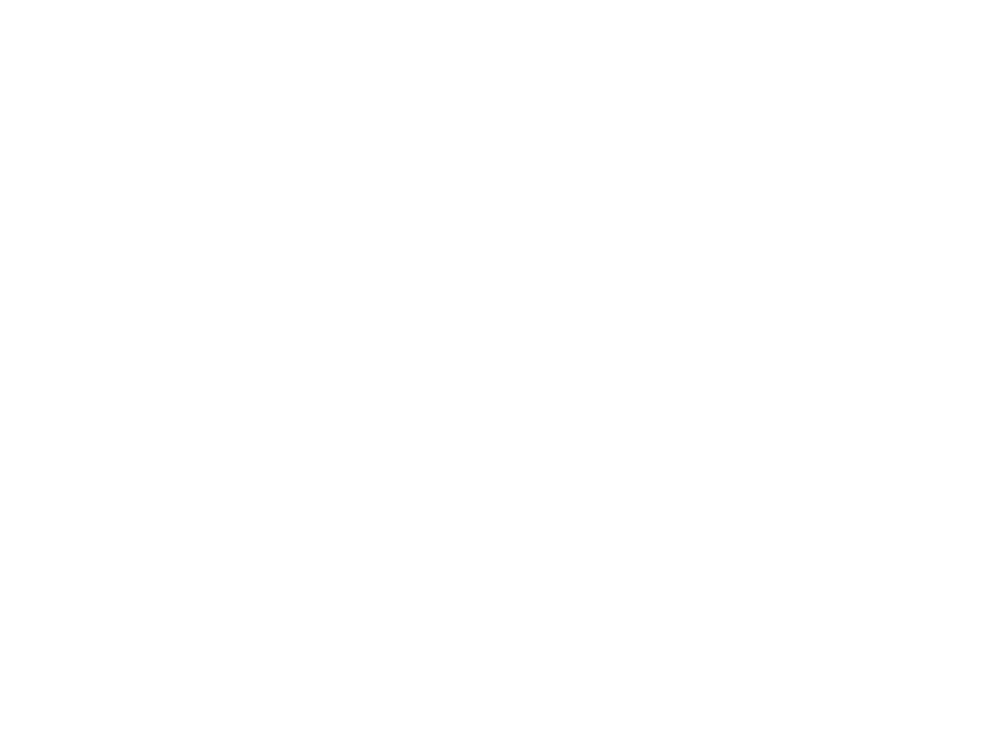
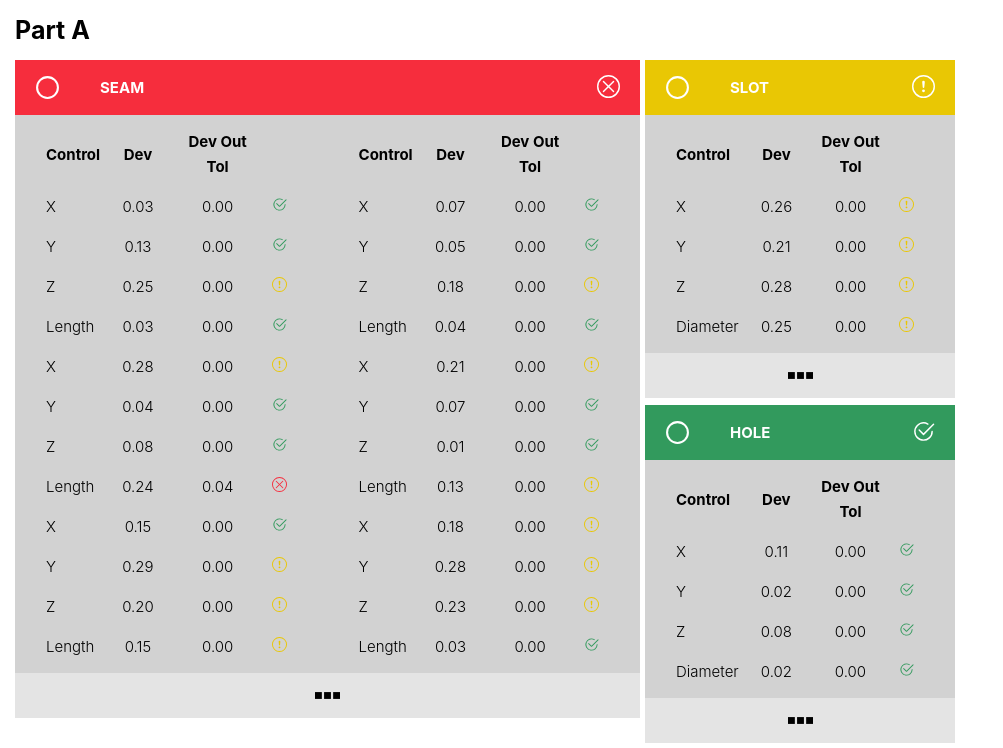
Before and after one commit to zeipepe/abb-test, a React (Create React App) app: page / in a window 1280 px wide. Shown: the top 748 px of the page, without its empty margins (0-1003 px from the left). Built offline with nearby package versions, Linux system fonts and the light colour scheme.

Commit message:
chore: clean up, add commentary and change shape of data to match design

```diff
--- a/src/views/Parts/Parts.js
+++ b/src/views/Parts/Parts.js
@@ -2,121 +2,11 @@ import React, { useState, useEffect } from "react";
 import Part from "../../components/Part/Part";
 import styles from "./Parts.module.css";
 function Parts() {
-  // const parts = [
-  //   {
-  //     name: "Part A",
-  //     features: [
-  //       {
-  //         name: "Feature Name",
-  //         controls: [
-  //           { name: "X", dev: 0, devTol: 0, status: "ok" },
-  //           { name: "Y", dev: 0, devTol: 0, status: "warning" },
-  //           { name: "Z", dev: 0, devTol: 0, status: "ok" },
-  //           { name: "Diameter", dev: 0, devTol: 0, status: "ok" },
-  //           { name: "X", dev: 0, devTol: 0, status: "ok" },
-  //           { name: "Y", dev: 0, devTol: 0, status: "warning" },
-  //           { name: "Z", dev: 0, devTol: 0, status: "ok" },
-  //           { name: "Diameter", dev: 0, devTol: 0, status: "ok" },
-  //           { name: "X", dev: 0, devTol: 0, status: "ok" },
-  //           { name: "Y", dev: 0, devTol: 0, status: "warning" },
-  //           { name: "Z", dev: 0, devTol: 0, status: "ok" },
-  //           { name: "Diameter", dev: 0, devTol: 0, status: "ok" },
-  //           { name: "X", dev: 0, devTol: 0, status: "ok" },
-  //           { name: "Y", dev: 0, devTol: 0, status: "warning" },
-  //           { name: "Z", dev: 0, devTol: 0, status: "ok" },
-  //           { name: "Diameter", dev: 0, devTol: 0, status: "ok" },
-  //           { name: "X", dev: 0, devTol: 0, status: "ok" },
-  //           { name: "Y", dev: 0, devTol: 0, status: "warning" },
-  //           { name: "Z", dev: 0, devTol: 0, status: "ok" },
-  //           { name: "Diameter", dev: 0, devTol: 0, status: "ok" },
-  //           { name: "X", dev: 0, devTol: 0, status: "ok" },
-  //           { name: "Y", dev: 0, devTol: 0, status: "warning" },
-  //           { name: "Z", dev: 0, devTol: 0, status: "ok" },
-  //           { name: "Diameter", dev: 0, devTol: 0, status: "ok" },
-  //         ],
-  //       },
-  //       {
-  //         name: "Feature's Name",
-  //         controls: [
-  //           { name: "X", dev: 0,status: "ok" },
-  //           { name: "Y", dev: 0, devTol: 0, status: "ok" },
-  //           { name: "Z", dev: 0, devTol: 0, status: "ok" },
-  //           { name: "Diameter", dev: 0, devTol: 0, status: "ok" },
-  //         ],
-  //       },
-  //       {
-  //         name: "Feature's Name",
-  //         controls: [
-  //           { name: "X", dev: 0, devTol: 0, status: "ok" },
-  //           { name: "Y", dev: 0, devTol: 0, status: "warning" },
-  //           { name: "Z", dev: 0, devTol: 0, status: "ok" },
-  //           { name: "Diameter", dev: 0, devTol: 0, status: "ok" },
-  //         ],
-  //       },
-  //       {
-  //         name: "Feature's Name",
-  //         controls: [
-  //           { name: "X", dev: 0, devTol: 0, status: "ok" },
-  //           { name: "Y", dev: 0, devTol: 0, status: "warning" },
-  //           { name: "Z", dev: 0, devTol: 0, status: "ok" },
-  //           { name: "Diameter", dev: 0, devTol: 0, status: "ok" },
-  //           { name: "X", dev: 0, devTol: 0, status: "ok" },
-  //           { name: "Y", dev: 0, devTol: 0, status: "warning" },
-  //           { name: "Z", dev: 0, devTol: 0, status: "ok" },
-  //           { name: "Diameter", dev: 0, devTol: 0, status: "ok" },
-  //           { name: "X", dev: 0, devTol: 0, status: "ok" },
-  //           { name: "Y", dev: 0, devTol: 0, status: "warning" },
-  //           { name: "Z", dev: 0, devTol: 0, status: "ok" },
-  //           { name: "Diameter", dev: 0, devTol: 0, status: "ok" },
-  //         ],
-  //       },
-  //       {
-  //         name: "Feature's Name",
-  //         controls: [
-  //           { name: "X", dev: 0, devTol: 0, status: "ok" },
-  //           { name: "Y", dev: 0, devTol: 0, status: "warning" },
-  //           { name: "Z", dev: 0, devTol: 0, status: "ok" },
-  //           { name: "Diameter", dev: 0, devTol: 0, status: "ok" },
-  //         ],
-  //       },
-  //       {
-  //         name: "Feature's Name",
-  //         controls: [
-  //           { name: "X", dev: 0, devTol: 0, status: "ok" },
-  //           { name: "Y", dev: 0, devTol: 0, status: "warning" },
-  //           { name: "Z", dev: 0, devTol: 0, status: "ok" },
-  //           { name: "Diameter", dev: 0, devTol: 0, status: "ok" },
-  //         ],
-  //       },
-  //     ],
-  //   },
-  //   {
-  //     name: "Part A",
-  //     features: [
-  //       {
-  //         name: "Feature Name",
-  //         controls: [
-  //           { name: "control", dev: 0, devTol: 0, status: "ok" },
-  //           { name: "control", dev: 0, devTol: 0, status: "warning" },
-  //           { name: "control", dev: 0, devTol: 0, status: "ok" },
-  //           { name: "control", dev: 0, devTol: 0, status: "ok" },
-  //         ],
-  //       },
-  //       {
-  //         name: "Feature Name",
-  //         controls: [
-  //           { name: "control", dev: 0, devTol: 0, status: "ok" },
-  //           { name: "control", dev: 0, devTol: 0, status: "warning" },
-  //           { name: "control", dev: 0, devTol: 0, status: "ok" },
-  //           { name: "control", dev: 0, devTol: 0, status: "ok" },
-  //         ],
-  //       },
-  //     ],
-  //   },
-  // ];
 
   const [parts, setParts] = useState([]);
   useEffect(() => {
+    //Define constants inside the effect to avoid issues with dependencies
+    //tolerance for each type of control
     const tolerances = {
       X: 0.3,
       Y: 0.3,
@@ -124,31 +14,8 @@ function Parts() {
       Diameter: 0.4,
       Length: 0.2,
     };
-
-    const generateParts = (partsBase) => {
-      return partsBase.map((part) => ({
-        ...part,
-        features: part.features.map((feature) => ({
-          ...feature,
-          controls: feature.controls.map((name) => {
-            let control = { name: name };
-            control.dev = (parseInt(Math.random() * 30)/100);
-            control.devTol = Math.max(0, control.dev - tolerances[name]);
-            control.status =
-              control.devTol > 0
-                ? "error"
-                : control.dev > tolerances[name] / 2
-                ? "warning"
-                : "ok";
-            return {...control,dev: control.dev.toFixed(2),devTol: control.devTol.toFixed(2)};
-          }),
-        })),
-      }));
-    };
-
-    const interval = setInterval(() => {
-      setParts(
-        generateParts([
+    // static base for the parts
+    const partsBase=[
       {
         name: "Part A",
         features: [
@@ -183,6 +50,9 @@ function Parts() {
           },
           { name: "Slot", controls: ["X", "Y", "Z", "Diameter"] },
           { name: "Hole", controls: ["X", "Y", "Z", "Diameter"] },
+          { name: "Hole 2", controls: ["X", "Y", "Z", "Diameter","X", "Y", "Z", "Diameter","X", "Y", "Z", "Diameter"] },
+          { name: "Hole 3", controls: ["X", "Y", "Z", "Diameter"] },
+          { name: "Hole 4", controls: ["X", "Y", "Z", "Diameter"] },
         ],
       },
       {
@@ -218,12 +88,43 @@ function Parts() {
             ],
           },
           { name: "Slot", controls: ["X", "Y", "Z", "Diameter"] },
-              { name: "Hole", controls: ["X", "Y", "Z", "Diameter"] },
+          { name: "Hole 1", controls: ["X", "Y", "Z", "Diameter"] },
         ],
       },
-        ])
+    ];
+    //generate mock data
+    const generateParts = (partsBase) => {
+      return partsBase.map((part) => ({
+        ...part,
+        features: part.features.map((feature) => ({
+          ...feature,
+          controls: feature.controls.map((name) => {
+            let control = { name: name };
+            control.dev = (parseInt(Math.random() * 30)/100);
+            control.devTol = Math.max(0, control.dev - tolerances[name]);
+            //Since I couldn't figure out when the yellow/warning status should be triggered I arbitrarily set it to deviation being higher than half the tolerance and error when it's higher
+            control.status =
+              control.devTol > 0
+                ? "error"
+                : control.dev > tolerances[name] / 2
+                ? "warning"
+                : "ok";
+            return {...control,dev: control.dev.toFixed(2),devTol: control.devTol.toFixed(2)};
+          }),
+        })),
+      }));
+    };
+    //generate initial data
+    setParts(
+      generateParts(partsBase)
+    );
+    //every 10 seconds generates mockData
+    const interval = setInterval(() => {
+      setParts(
+        generateParts(partsBase)
       );
     }, 10000);
+    //clear interval on unmount
     return () => clearInterval(interval);
   }, []);
 
```
Lines whose indentation alone changed are shown as unchanged.
